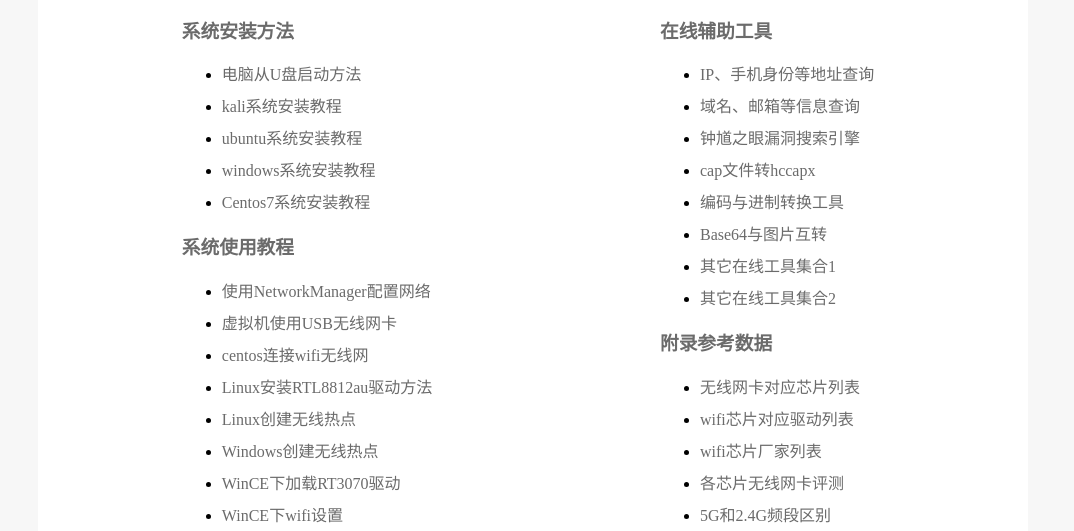
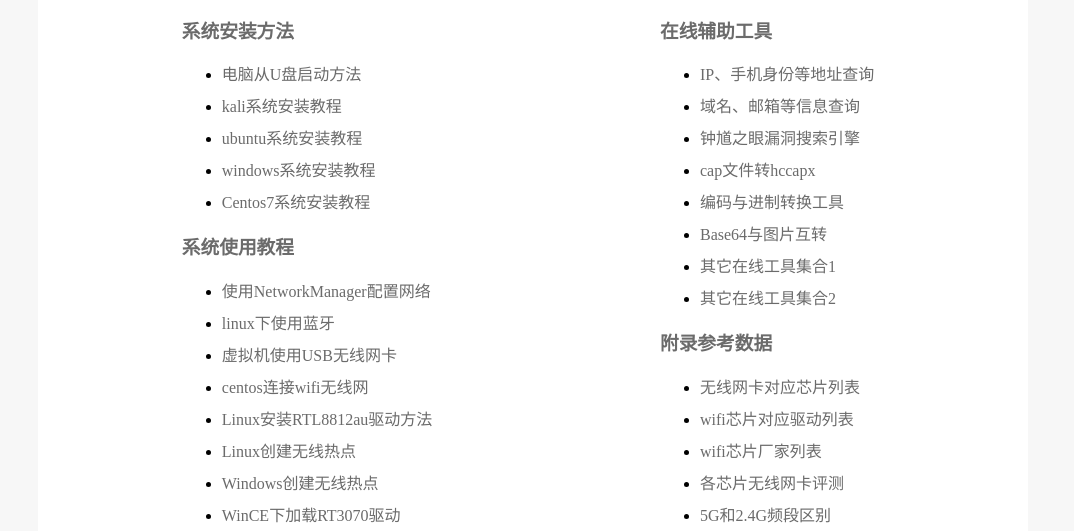
Before and after one commit to lab37/37lab_new, a plain HTML site: page man.html in a window 1280 px wide. Shown: the part 229-760 px from the top of the page, without its empty margins (107-1181 px from the left). Drawn offline with Linux system fonts and the light colour scheme.

Commit message:
add bluetooth

```diff
--- a/man.html
+++ b/man.html
@@ -59,6 +59,7 @@
             <li><a title="将转到linux大棚博客" target="_blank"
                 href="https://zhuanlan.zhihu.com/p/52731316">使用NetworkManager配置网络
             </li>
+            <li><a title="将转到ARCH" target="_blank" href="https://wiki.archlinux.org/index.php/Bluetooth_(%E7%AE%80%E4%BD%93%E4%B8%AD%E6%96%87)">linux下使用蓝牙</a></li>
             <li><a title="将转到知乎文章" target="_blank" href="https://zhuanlan.zhihu.com/p/24785040">虚拟机使用USB无线网卡</a></li>
             <li><a title="将转到知乎文章" target="_blank" href="https://zhuanlan.zhihu.com/p/35143635">centos连接wifi无线网</a></li>
             <li><a title="将转到知乎文章" target="_blank" href="https://zhuanlan.zhihu.com/p/40242258">Linux安装RTL8812au驱动方法</a>
```
